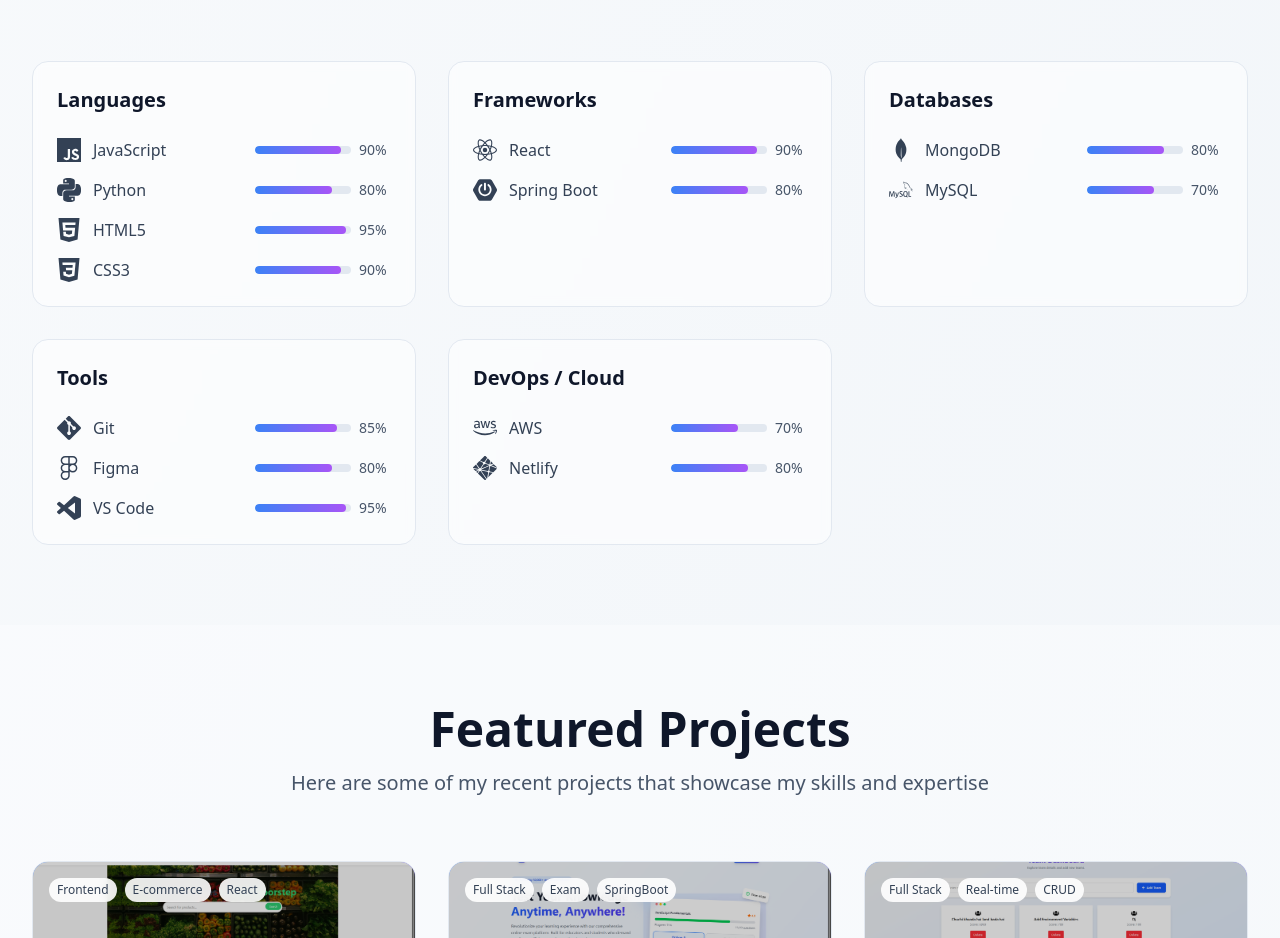
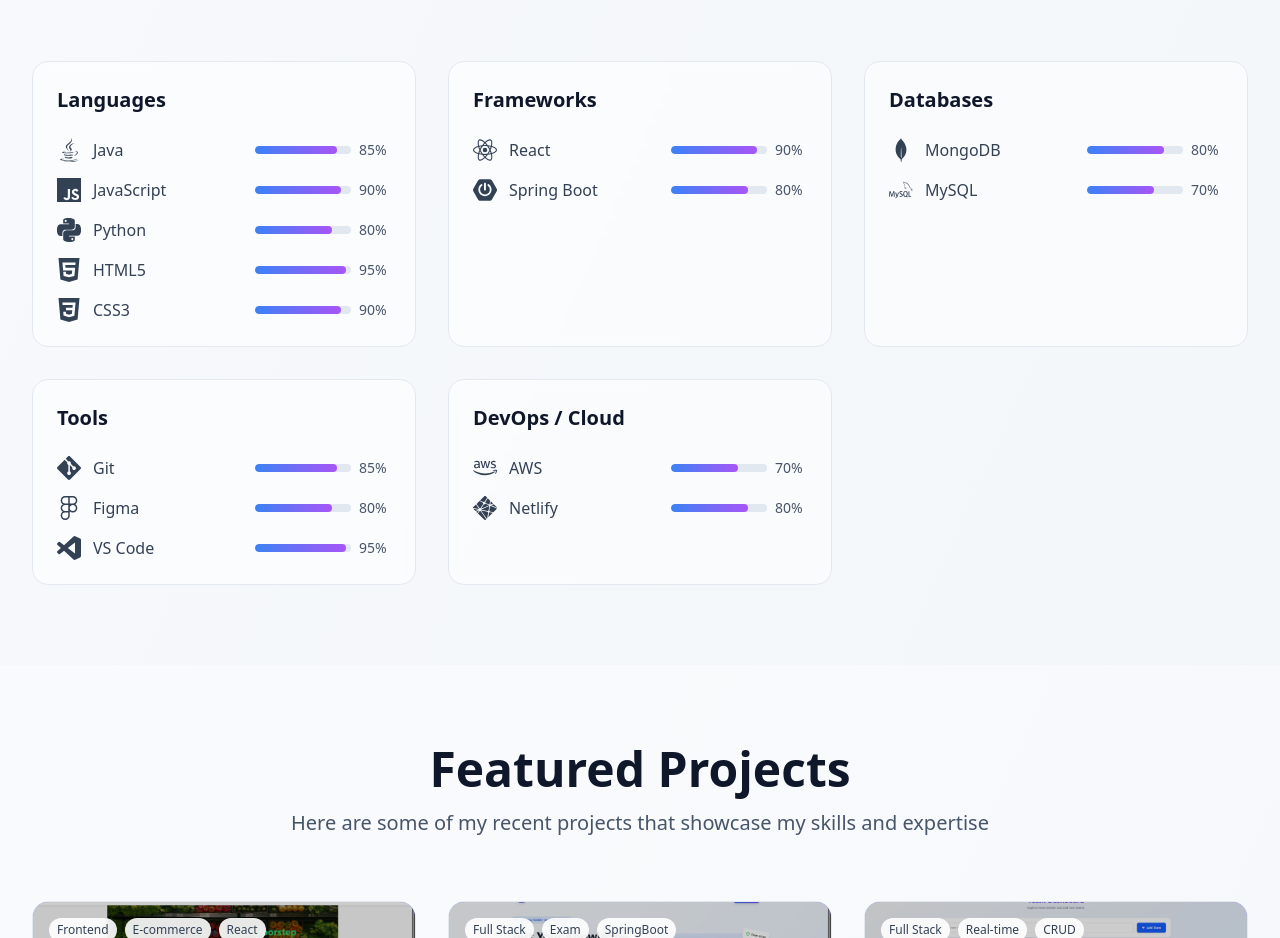
Before and after one commit to Azad-roy/my-portfolio, a React (Vite) app: page / in a window 1280 px wide. Shown: the part 1040-1978 px from the top of the page. Built offline with nearby package versions, Linux system fonts and the light colour scheme.

Commit message:
Some changes in icon sections

```diff
--- a/src/components/Skills.jsx
+++ b/src/components/Skills.jsx
@@ -1,13 +1,23 @@
 // src/components/Skills.jsx
-import React from 'react';
+
 import { motion } from 'framer-motion';
-import * as Icons from 'react-icons/si';
+import * as SiIcons from 'react-icons/si';
+import * as FaIcons from 'react-icons/fa';
 import skillsData from '../data/skills.json';
 
 const Skills = () => {
     const getIcon = (iconName) => {
-        const IconComponent = Icons[iconName];
-        return IconComponent ? <IconComponent className="w-6 h-6" /> : null;
+        // Check if it's a Simple Icon (starts with Si)
+        if (iconName.startsWith('Si')) {
+            const IconComponent = SiIcons[iconName];
+            return IconComponent ? <IconComponent className="w-6 h-6" /> : null;
+        }
+        // Check if it's a Font Awesome Icon (starts with Fa)
+        else if (iconName.startsWith('Fa')) {
+            const IconComponent = FaIcons[iconName];
+            return IconComponent ? <IconComponent className="w-6 h-6" /> : null;
+        }
+        return null;
     };
 
     return (
--- a/src/data/skills.json
+++ b/src/data/skills.json
@@ -3,6 +3,11 @@
         {
             "name": "Languages",
             "skills": [
+                {
+                    "name": "Java",
+                    "icon": "FaJava",
+                    "level": 85
+                },
                 {
                     "name": "JavaScript",
                     "icon": "SiJavascript",
```
